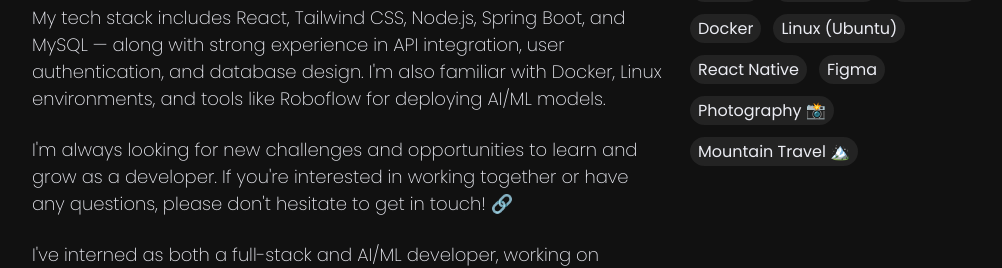
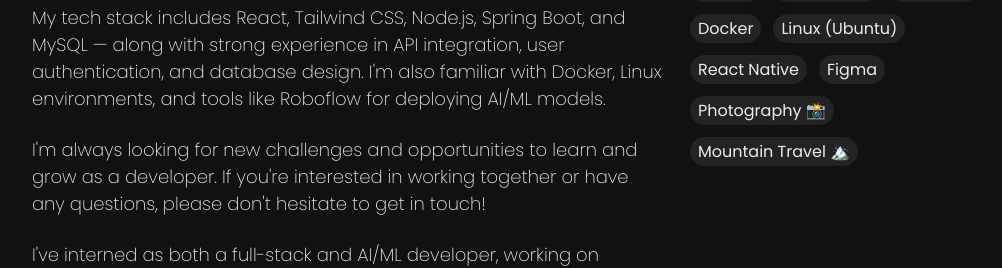
Before and after one commit to abhisheksaxenaAS/Portfolio-1.0, a Next.js app: page / in a window 1280 px wide. Shown: the part 1482-1750 px from the top of the page, without its empty margins (159-1161 px from the left). Built offline with nearby package versions, Linux system fonts and the light colour scheme.

Commit message:
about updated

```diff
--- a/components/home/about/About.tsx
+++ b/components/home/about/About.tsx
@@ -19,11 +19,11 @@
             </p>
           </Reveal>
 
-         <Reveal>
-           <p className={styles.aboutText}>
-             On the backend, I specialize in building robust and secure RESTful APIs using both <strong>Spring Boot</strong> and <strong>Node.js with Express.js</strong>. This dual expertise allows me to design scalable, enterprise-grade applications in Java as well as fast, efficient server-side solutions in JavaScript, enabling flexibility across modern full-stack development.
-           </p>
-         </Reveal>
+          <Reveal>
+            <p className={styles.aboutText}>
+              On the backend, I specialize in building robust and secure RESTful APIs using both <strong>Spring Boot</strong> and <strong>Node.js with Express.js</strong>. This dual expertise allows me to design scalable, enterprise-grade applications in Java as well as fast, efficient server-side solutions in JavaScript, enabling flexibility across modern full-stack development.
+            </p>
+          </Reveal>
 
 
           <Reveal>
@@ -36,7 +36,6 @@
             <p className={styles.aboutText}>
               I&apos;m always looking for new challenges and opportunities to learn and grow as a developer.
               If you&apos;re interested in working together or have any questions, please don&apos;t hesitate to get in touch!
-              🔗
             </p>
           </Reveal>
 
```
